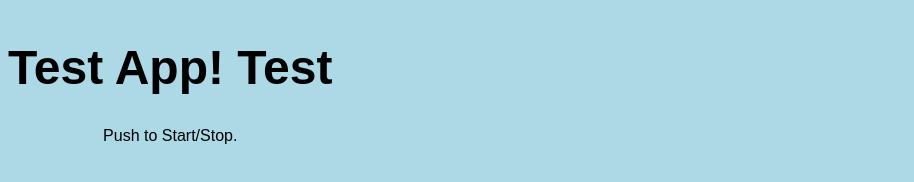
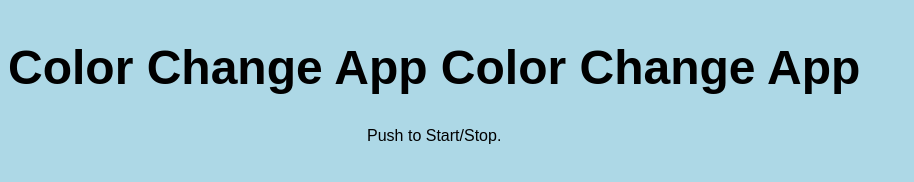
Before and after one commit to asc4asc/cc, a plain HTML site: page index.html in a window 1280 px wide. Shown: the whole page, without its empty margins (0-914 px from the left). Drawn offline with Linux system fonts and the light colour scheme.

Commit message:
Update index.html

```diff
--- a/index.html
+++ b/index.html
@@ -17,7 +17,7 @@
 </head>
   <body> <!--- class="fullscreen"> --->
   <div class="container">
-    <h1 class="title">Test App! Test</h1>
+    <h1 class="title">Color Change App Color Change App</h1>
     Push to Start/Stop.
   </div>
   <script src="js/NoSleep.min.js"></script>
```
